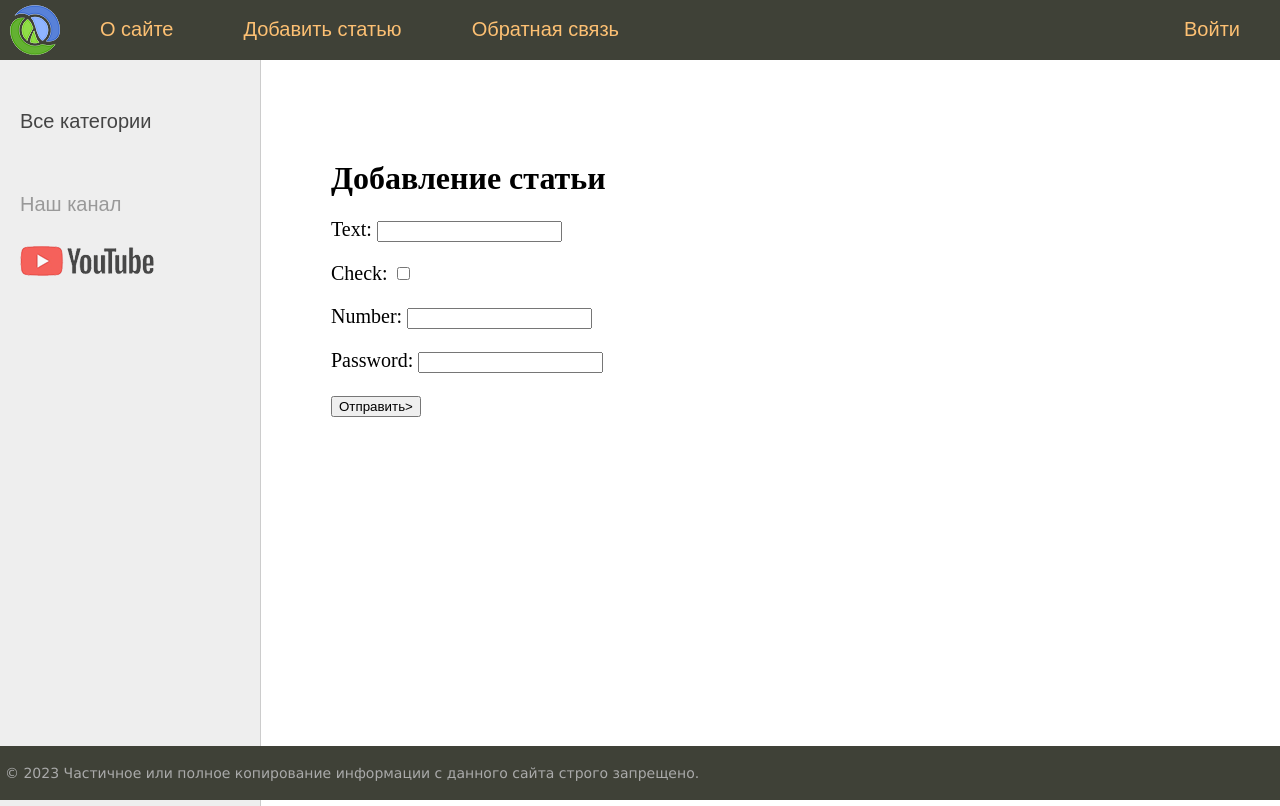
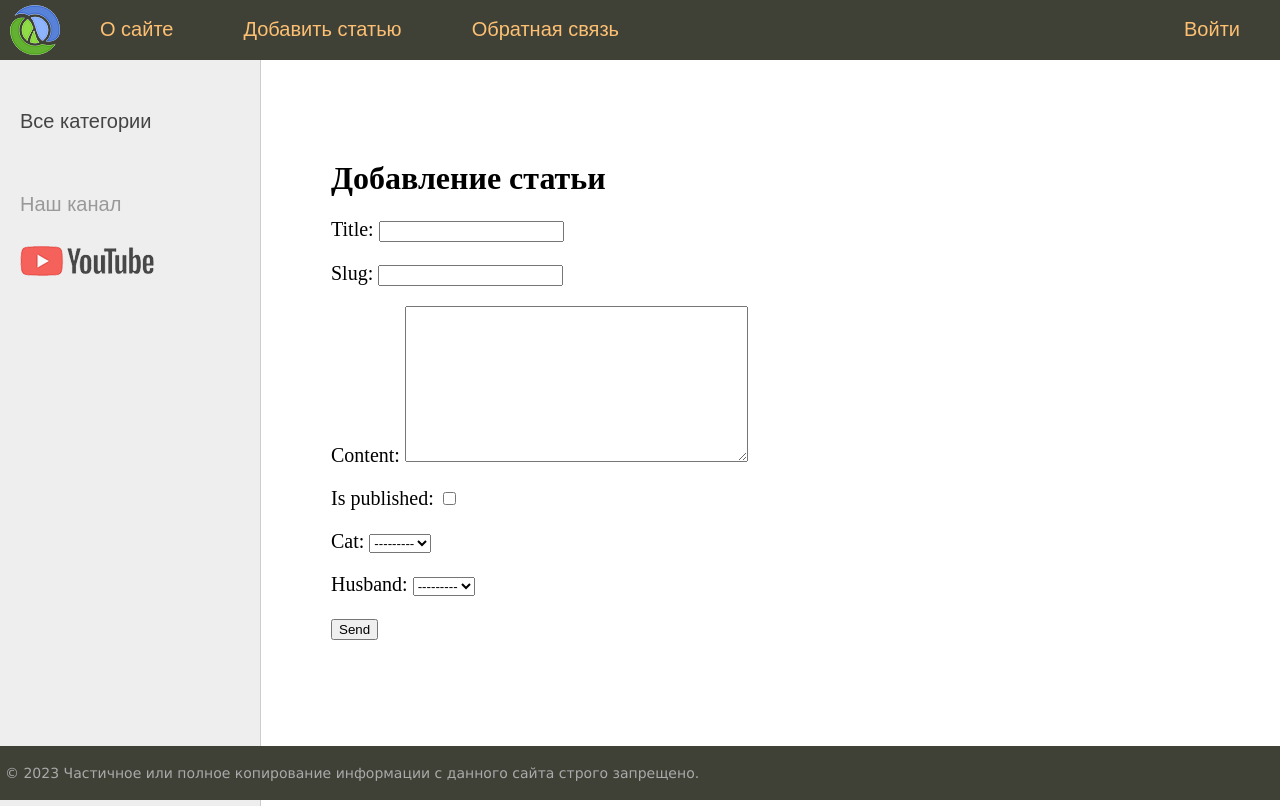
Before and after one commit to Gwynger/django_pp, a Django app: page /addpage/ in a window 1280 px wide. Run offline with Django 5.2, Linux system fonts and the light colour scheme; data that the repository does not hold is empty; parts of the project's set-up code (start-up, migrations or seed data) failed here and were passed over.

Commit message:
Create forms

```diff
--- a/sitewomen/women/forms.py
+++ b/sitewomen/women/forms.py
@@ -0,0 +1,11 @@
+from django import forms
+from .models import Category, Husband
+
+
+class AddPostForm(forms.Form):
+    title = forms.CharField(max_length=255)
+    slug = forms.SlugField(max_length=255)
+    content = forms.CharField(widget=forms.Textarea(), required=False)
+    is_published = forms.BooleanField(required=False)
+    cat = forms.ModelChoiceField(queryset=Category.objects.all())
+    husband = forms.ModelChoiceField(queryset=Husband.objects.all(), required=False)
--- a/sitewomen/women/templates/women/addpage.html
+++ b/sitewomen/women/templates/women/addpage.html
@@ -4,10 +4,7 @@
 <h1 xmlns="http://www.w3.org/1999/html">{{title}}</h1>
 <form action="" method="POST">
     {% csrf_token %}
-    <p><label for="id_1">Text: </label><input type="text" id="id_1" name="field_text"></p>
-    <p><label for="id_2">Check: </label><input type="checkbox" id="id_2" name="field_check"></p>
-    <p><label for="id_3">Number: </label><input type="number" id="id_3" name="field_num"></p>
-    <p><label for="id_4">Password: </label><input type="password" id="id_4" name="field_psw"></p>
-    <p><button type="submit">Отправить></button></p>
+    {{ form.as_p }}
+    <p><button type="submit">Send</button></p>
 </form>
 {% endblock %}
--- a/sitewomen/women/views.py
+++ b/sitewomen/women/views.py
@@ -1,5 +1,7 @@
 from django.http import HttpResponse, HttpResponseNotFound
 from django.shortcuts import render, get_object_or_404
+
+from .forms import AddPostForm
 from .models import Women, Category, TagPost
 
 menu = [{'title': "О сайте", 'url_name': 'about'},
@@ -39,7 +41,19 @@ def show_post(request, post_slug):
 
 
 def addpage(request):
-    return render(request, 'women/addpage.html', {'menu': menu, 'title': 'Добавление статьи'})
+    if request.method == 'POST':
+        form = AddPostForm(request.POST)
+        if form.is_valid():
+            print(form.cleaned_data)
+    else:
+        form = AddPostForm()
+
+    data = {
+        'menu': menu,
+        'title': 'Добавление статьи',
+        'form': form,
+    }
+    return render(request, 'women/addpage.html', data)
 
 
 def contact(request):
```
